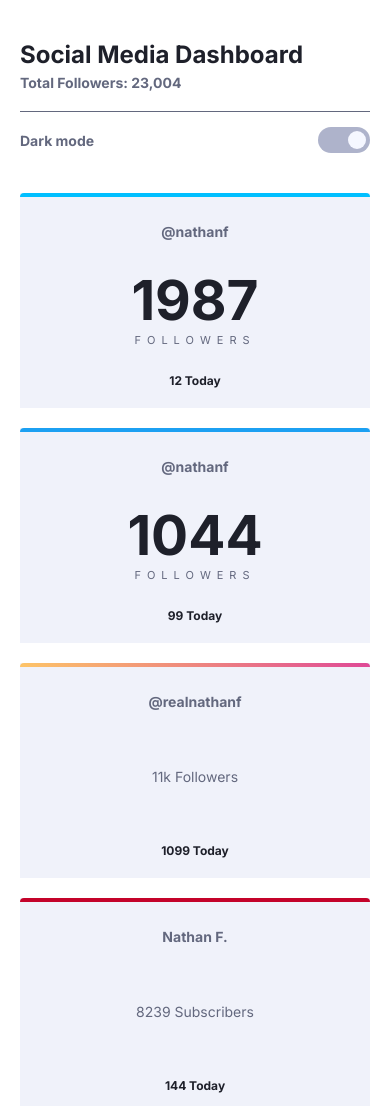
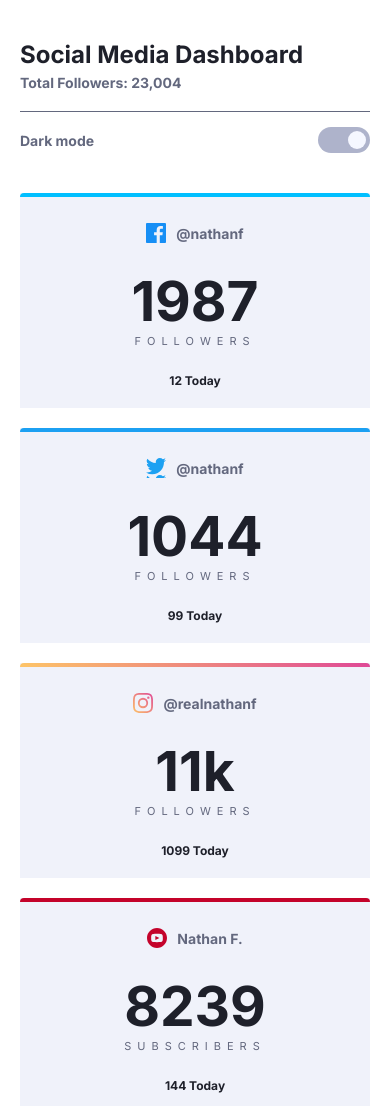
Before and after one commit to armino-dev/social-media-dashboard, a website: page index.html in a window 390 px wide. Shown: the top 1106 px of the page. Drawn offline with Linux system fonts and the light colour scheme.

Commit message:
Styling general overview - mobile first

```diff
--- a/index.html
+++ b/index.html
@@ -39,12 +39,12 @@
         </div>
         <div class="card-big instagram">
           <div class="header">@realnathanf</div>
-          <div class="body">11k Followers</div>
+          <div class="body"><span class="number">11k</span><span class="text">Followers</span></div>
           <div class="footer">1099 Today</div>
         </div>
         <div class="card-big youtube">
           <div class="header">Nathan F.</div>
-          <div class="body">8239 Subscribers</div>
+          <div class="body"><span class="number">8239</span><span class="text">Subscribers</span></div>
           <div class="footer">144 Today</div>
         </div>
       </div>
--- a/scss/style.scss
+++ b/scss/style.scss
@@ -77,12 +77,14 @@ $themes: (
     @return map-get($theme-map, $key);
 }
 
+
 body {
     font-family: "Inter", sans-serif;
-    display: flex;
-    width: 100%;
-    height: 100vh;
     font-size: 14px;
+    @include themed() {
+        background-color: theme("app-bg-color");
+    }
+    min-height: 100vh;
 }
 
 h1,
@@ -101,7 +103,7 @@ h6 {
     display: flex;
     flex-direction: column;
     padding: 20px;
-    height: auto;
+    height: 100%;
     width: 100%;
     @include themed() {
         background-color: theme("app-bg-color");
@@ -119,6 +121,7 @@ header {
         padding-bottom: 5px;
     }
 }
+
 
 main,
 .container {
@@ -164,6 +167,15 @@ main,
 
     .header {
         padding-top: 20px;
+        display: flex;
+        align-items: center;
+        &:before {
+            content: "";
+            margin-right: 10px;
+            width: 20px;
+            height: 20px;
+            background-size: cover;
+        }
     }
 
     .footer {
@@ -174,24 +186,49 @@ main,
         padding-bottom: 10px;
     }
 
-    &.facebook:before {
+    &.facebook{
+        .header:before {
+            background: url(/images/icon-facebook.svg);
+        }
+
+        &:before {
             @include themed() {
                 background-color: theme("facebook-color");
             }
         }
-    &.twitter:before {
+    }
+
+    &.twitter{
+        .header:before {
+            background: url(/images/icon-twitter.svg);
+        }
+        &:before {
             @include themed() {
                 background-color: theme("twitter-color");
             }
         }
-    &.instagram:before {
+    }
+
+    &.instagram{
+        .header:before {
+            background: url(/images/icon-instagram.svg);
+        }
+
+        &:before {
             @include themed() {
                 background: theme("instagram-gradient");
             }
         }
-    &.youtube:before {
+    }
+
+    &.youtube{
+        .header:before {
+            background: url(/images/icon-youtube.svg);
+        }
+        &:before {
             @include themed() {
                 background-color: theme("youtube-color");
+            }
         }
     }
 
@@ -217,7 +254,7 @@ main,
 
 .left-side {
     @include themed() {
-        border-bottom: 1px solid theme("main-text-color");
+        border-bottom: .5px solid theme("main-text-color");
     }
     padding-bottom: 20px;
 }
```
Also changed, not shown: css/style.css, scss/style.css. Lines whose indentation alone changed are shown as unchanged.
